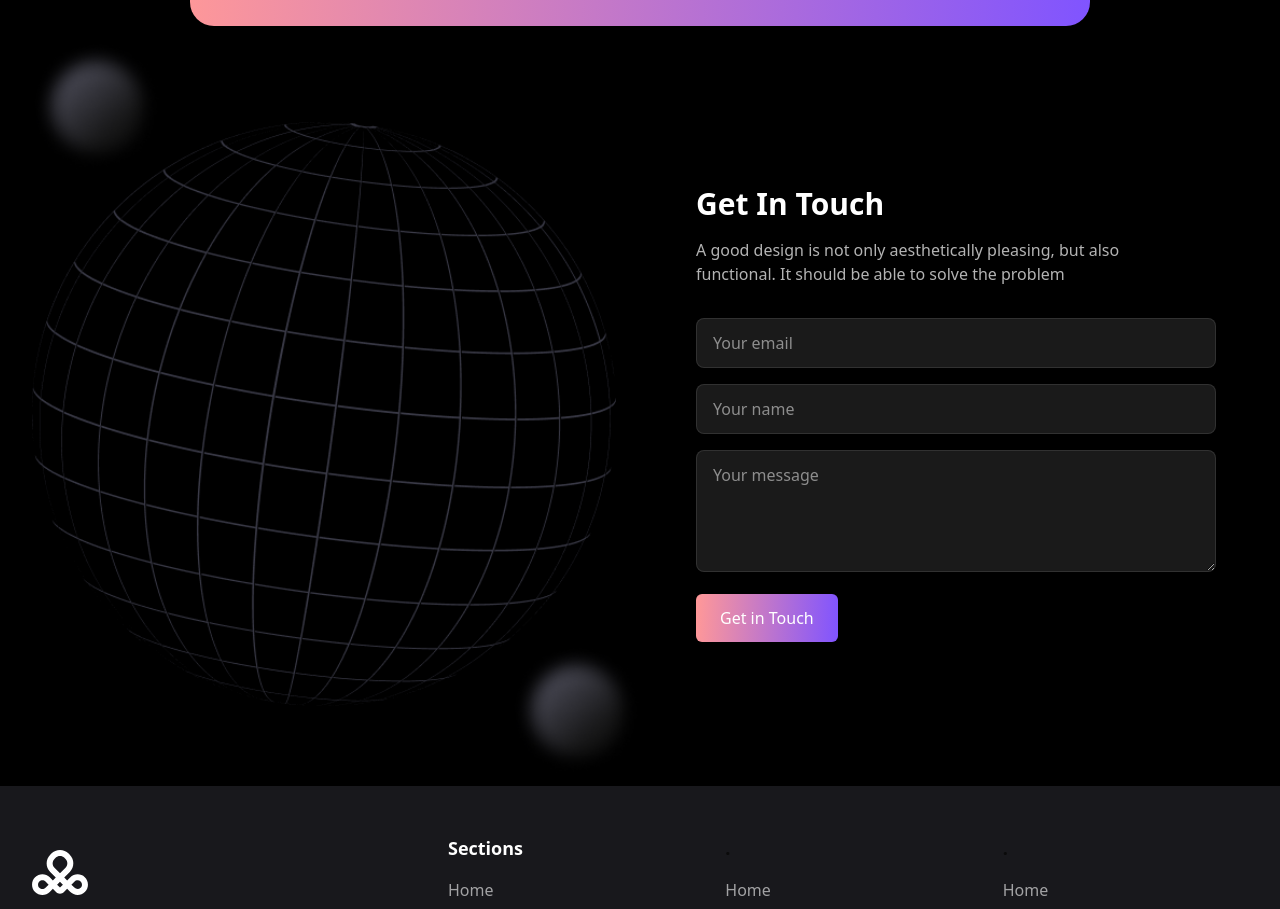
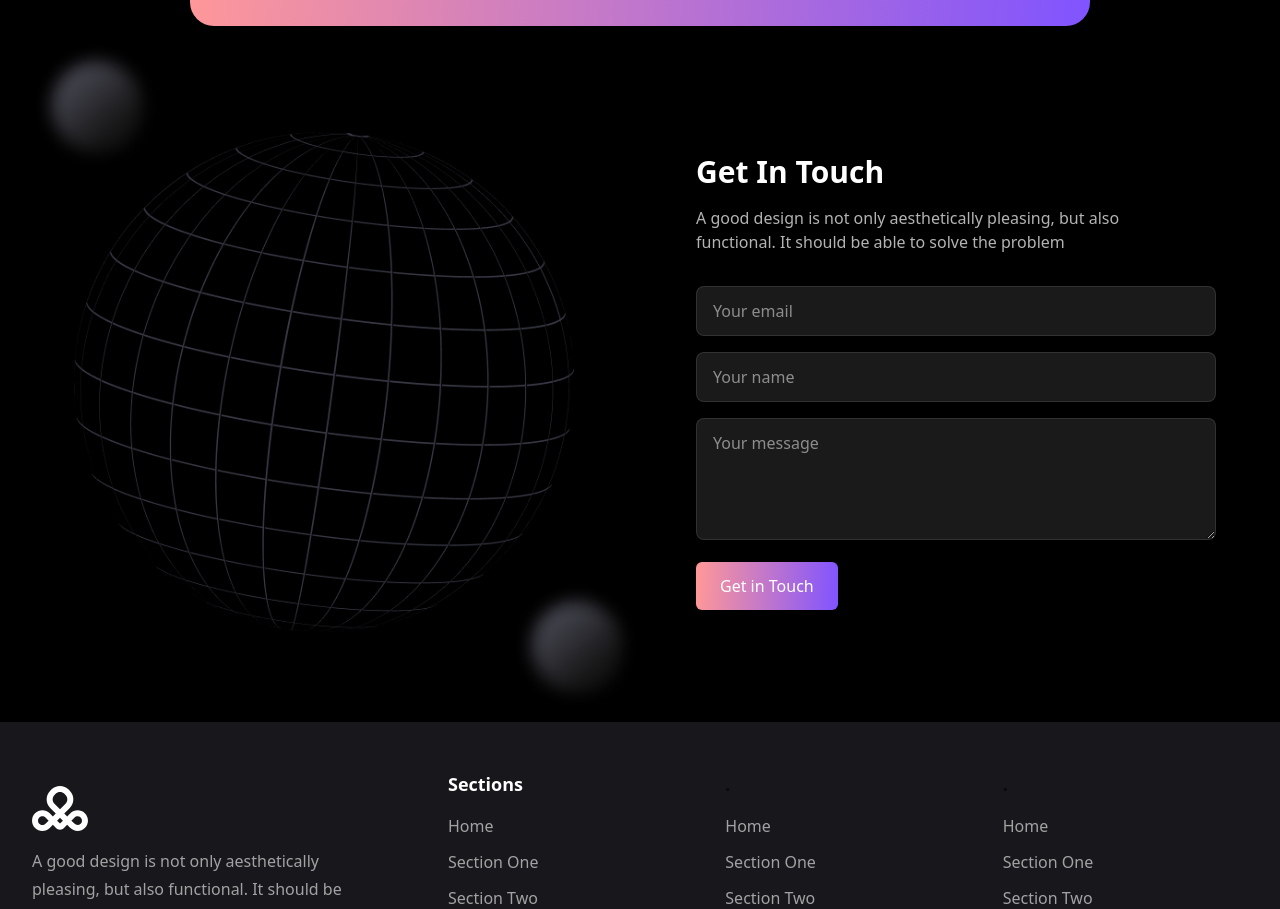
Before and after one commit to AhmedMahmoud100/landing-page-task, a Next.js app: page / in a window 1280 px wide. Shown: the part 3320-4229 px from the top of the page. Built offline with nearby package versions, Linux system fonts and the light colour scheme.

Commit message:
fix: replace img take with Image component

```diff
--- a/src/components/sections/Contact.tsx
+++ b/src/components/sections/Contact.tsx
@@ -28,8 +28,8 @@ const Contact = () => {
             />
           </div>
 
-          <div className="lg:w-1/2 hidden md:block">
-            <img src="/images/earth.png" alt="Globe" className="w-full h-auto" />
+          <div className="lg:w-1/2 hidden md:block relative w-full h-[500px]">
+            <Image src="/images/earth.png" alt="Globe" fill className="object-contain" />
           </div>
 
           <div className="lg:w-1/2">
```
